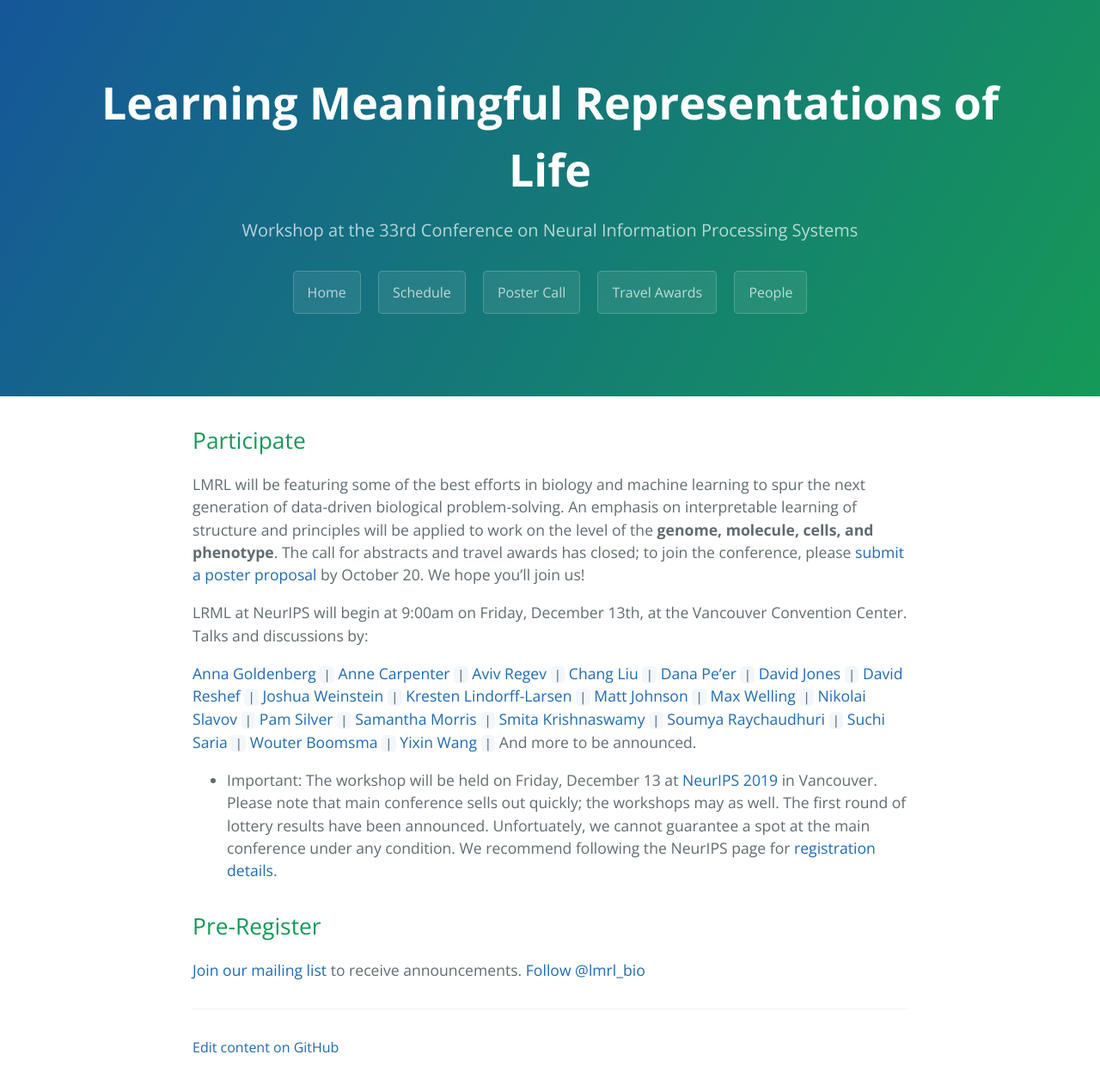
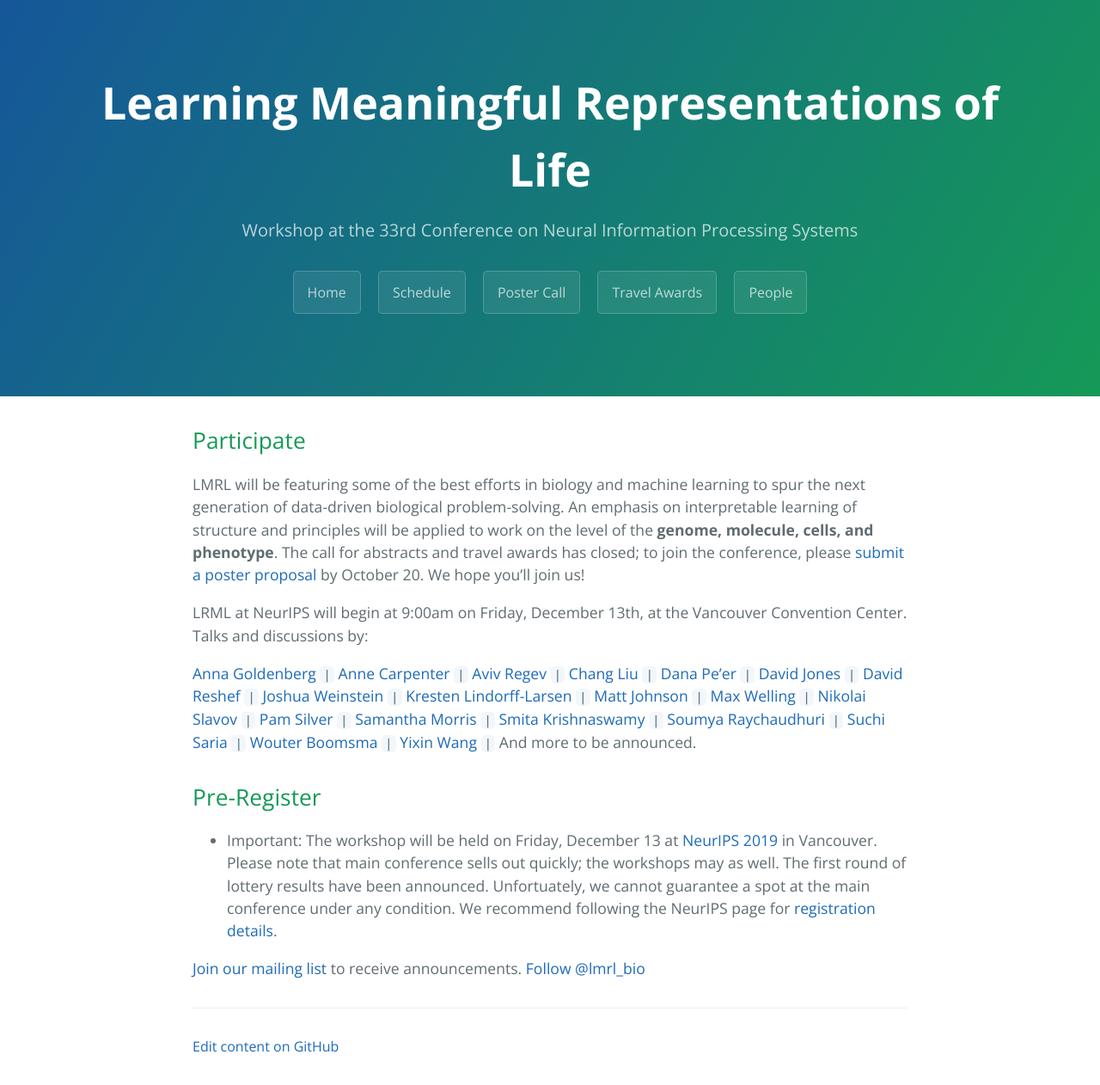
Before and after one commit to lmrl-bio/lmrl-bio.github.io, a Jekyll site: the page built from index.md, in a window 1280 px wide. Shown: the whole page at 86% size. Built offline with Jekyll 4.4.1, drawn with Linux system fonts in a browser that asks for light colours; comment, search, counter and statistics services are not loaded; our own code applies the rules of GitHub Pages for plain Markdown files.

```diff
--- a/index.md
+++ b/index.md
@@ -28,10 +28,10 @@ LRML at NeurIPS will begin at 9:00am on Friday, December 13th, at the Vancouver
 [Wouter Boomsma](https://di.ku.dk/) `|`
 [Yixin Wang](http://www.stat.columbia.edu/~yixinwang/) `|` And more to be announced.
 
+## Pre-Register
+
 * Important:
  The workshop will be held on Friday, December 13 at [NeurIPS 2019](https://nips.cc/Conferences/2019/) in Vancouver. Please note that main conference sells out quickly; the workshops may as well. The first round of lottery results have been announced. Unfortuately, we cannot guarantee a spot at the main conference under any condition. We recommend following the NeurIPS page for [registration details](https://nips.cc/Register/view-registration).
 
-## Pre-Register
-
 <a href = "mailto: lmrl.neurips.2019@gmail.com">Join our mailing list</a> to receive announcements.
 <a href="https://twitter.com/lmrl_bio?ref_src=twsrc%5Etfw" class="twitter-follow-button" data-size="large" data-show-count="false">Follow @lmrl_bio</a><script async src="https://platform.twitter.com/widgets.js" charset="utf-8"></script>
```
